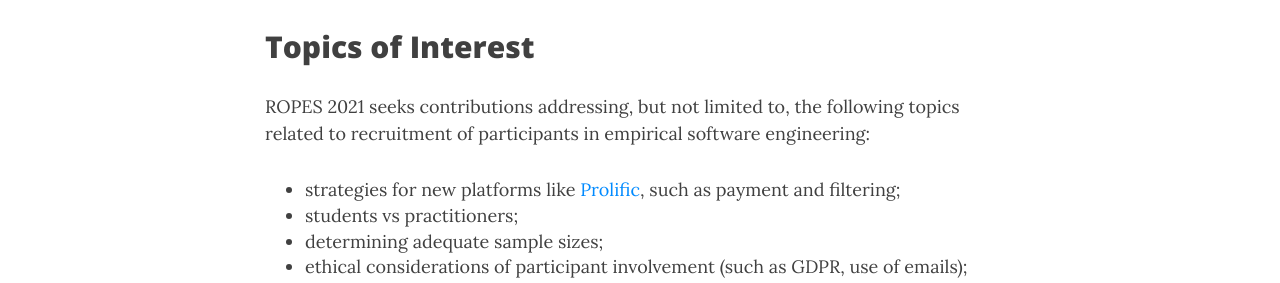
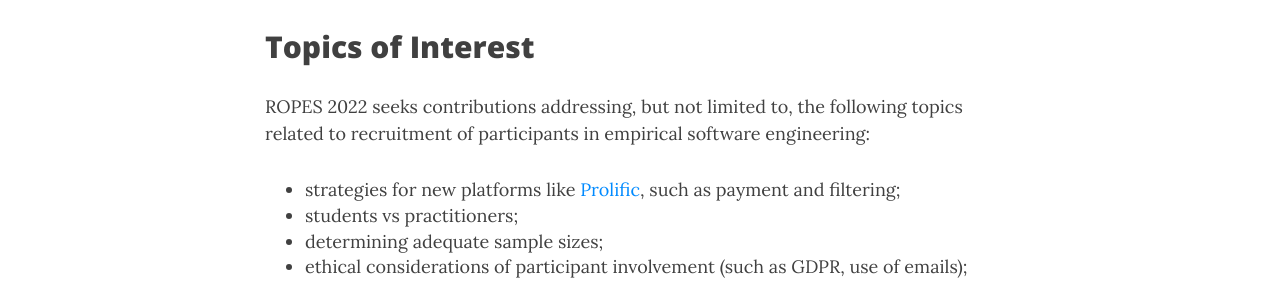
Before and after one commit to ropes-workshops/ropes-workshops.github.io, a Jekyll site: the page built from ropes22.md, in a window 1280 px wide and 1400 px high, scrolled down 883 px. Shown: the part 165-448 px from the top of the window. Built offline with Jekyll 4.4.1, drawn with Linux system fonts in a browser that asks for light colours; nearby versions of some CDN libraries; some of the changed text lies outside the part shown.

Commit message:
fix CFP format link (h/t Michael Coblenz)

```diff
--- a/ropes22.md
+++ b/ropes22.md
@@ -19,7 +19,7 @@
 
 ## Topics of Interest
 
-ROPES 2021 seeks contributions addressing, but not limited to, the following
+ROPES 2022 seeks contributions addressing, but not limited to, the following
 topics related to recruitment of participants in empirical software engineering:
 
 *  strategies for new platforms like [Prolific](https://www.prolific.co), such as payment and filtering;
@@ -62,7 +62,7 @@
 
 ## Submission Guidelines
 
-Workshop papers must follow the [ICSE 2021 Format and Submission Guideline](https://conf.researchr.org/track/icse-2021/icse-2021-papers#Call-for-Papers), but will use a *single blind* submission process. All submitted papers will be reviewed on the basis of technical quality, relevance, significance, and clarity by the program committee. All workshop papers should be submitted electronically in PDF format through the [EasyChair workshop website](https://easychair.org/conferences/?conf=ropes22). Accepted papers will become part of the workshop proceedings.
+Workshop papers must follow the [ICSE 2022 Format and Submission Guideline](https://conf.researchr.org/track/icse-2022/icse-2022-papers#Call-for-Papers), but will use a *single blind* submission process. All submitted papers will be reviewed on the basis of technical quality, relevance, significance, and clarity by the program committee. All workshop papers should be submitted electronically in PDF format through the [EasyChair workshop website](https://easychair.org/conferences/?conf=ropes22). Accepted papers will become part of the workshop proceedings.
 
 ## Important Dates
 
```
